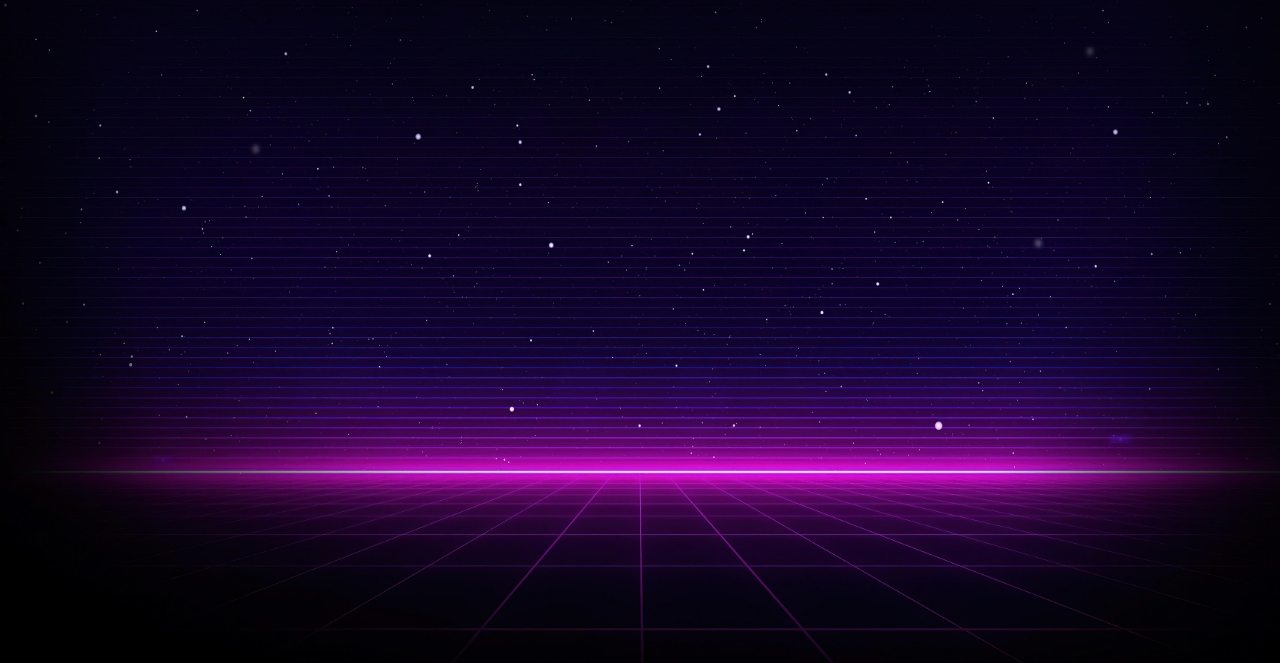
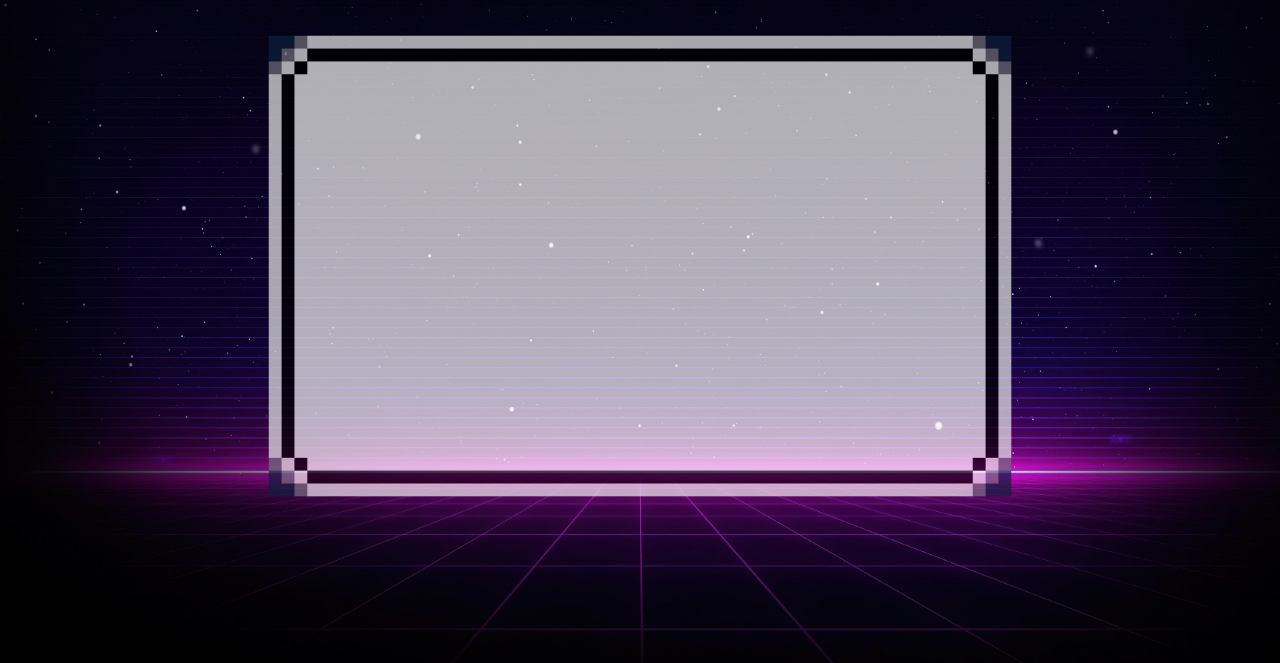
Before and after one commit to vRamosHub/projeto-pessoal, a website: page site/public/extras.html in a window 1280 px wide. Shown: the part 137-800 px from the top of the page. Drawn offline with Linux system fonts and the light colour scheme.

Commit message:
Ajustes página extras

```diff
--- a/site/public/css/extras.css
+++ b/site/public/css/extras.css
@@ -30,6 +30,8 @@
   height: 100%;
   display: flex;
   flex-direction: column;
+  align-items: center;
+  /* position: relative; */
   /* background-color: aqua; */
 }
 
@@ -37,6 +39,7 @@
   display: flex;
   /* flex-direction: column; */
   justify-content: flex-start;
+  align-items: center;
   width: 100%;
   height: 20vh;
   /* background-color: red; */
@@ -82,15 +85,21 @@
   color: white;
 }
 
-
 /* Indicações de conteúdo */
 
-#creators{
+#creators {
   height: 80vh;
-    width: 100%;
+  width: 60%;
   /* background-color: blue; */
 }
 
-#frame_creators{
-
+#frame_creators {
+  background-image: url(../assets/cardboarder.png);
+  /* background-color: brown; */
+  background-size: contain;
+  background-repeat: no-repeat;
+  opacity: 70%;
+  height: 100%;
+  width: 100%;
+  /* position: absolute; */
 }
--- a/site/public/extras.html
+++ b/site/public/extras.html
@@ -1,11 +1,11 @@
 <!DOCTYPE html>
 <html lang="en">
   <head>
-    <meta charset="UTF-8">
-    <meta http-equiv="X-UA-Compatible" content="IE=edge">
-    <meta name="viewport" content="width=device-width, initial-scale=1.0">
+    <meta charset="UTF-8" />
+    <meta http-equiv="X-UA-Compatible" content="IE=edge" />
+    <meta name="viewport" content="width=device-width, initial-scale=1.0" />
     <title>Extras || ChessBit</title>
-    <link rel="stylesheet" href="css/extras.css">
+    <link rel="stylesheet" href="css/extras.css" />
   </head>
   <body>
     <div id="conteudo">
@@ -22,9 +22,10 @@
       </div>
 
       <div id="creators">
-            <div id="frame_creators"></div>
+        <div id="frame_creators">
+          <span> </span>
         </div>
-
+      </div>
     </div>
   </body>
 </html>
```
Lines whose indentation alone changed are shown as unchanged.
